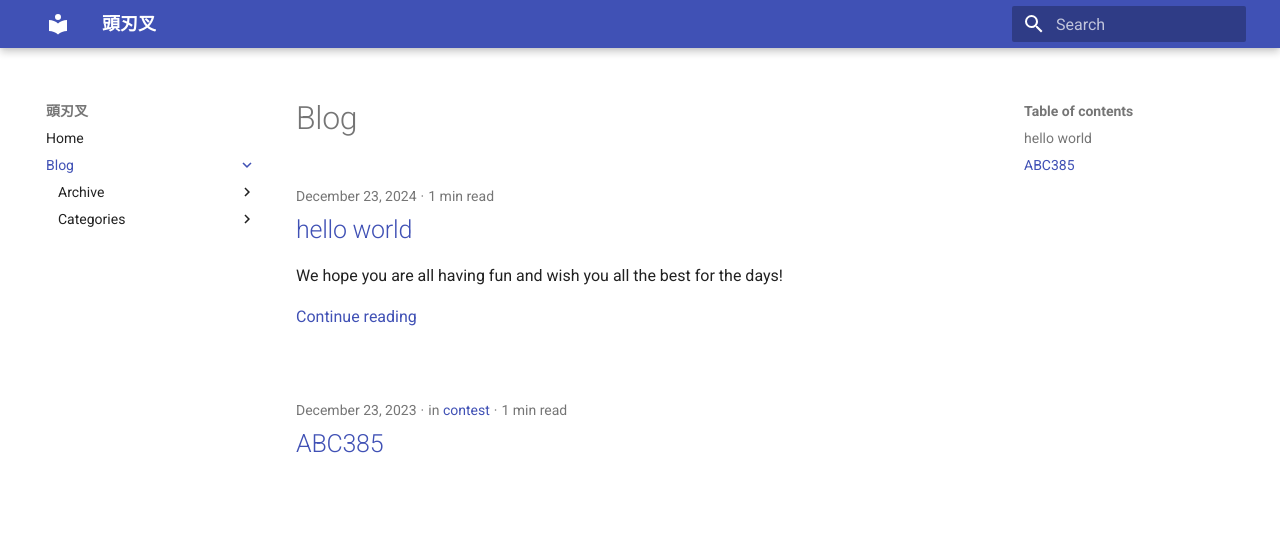
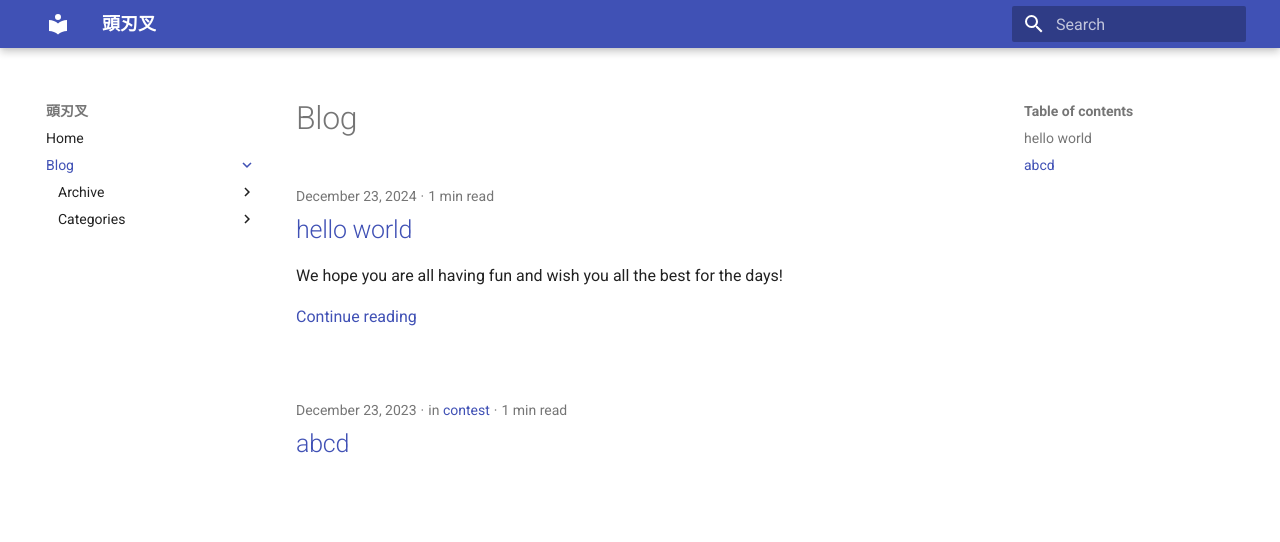
Before and after one commit to zubasyan/zubasyan.github.io, an MkDocs documentation site: the page built from docs/blog/index.md, in a window 1280 px wide. Shown: the top 542 px of the page. Built offline with MkDocs 1.6.1 and Material for MkDocs 9.7.7, drawn with Linux system fonts in a browser that asks for light colours.

Commit message:
write ABC385.md

```diff
--- a/docs/blog/posts/ABC385.md
+++ b/docs/blog/posts/ABC385.md
@@ -4,3 +4,6 @@
   categories:
     - contest
 ---
+
+
+# abcd
```
